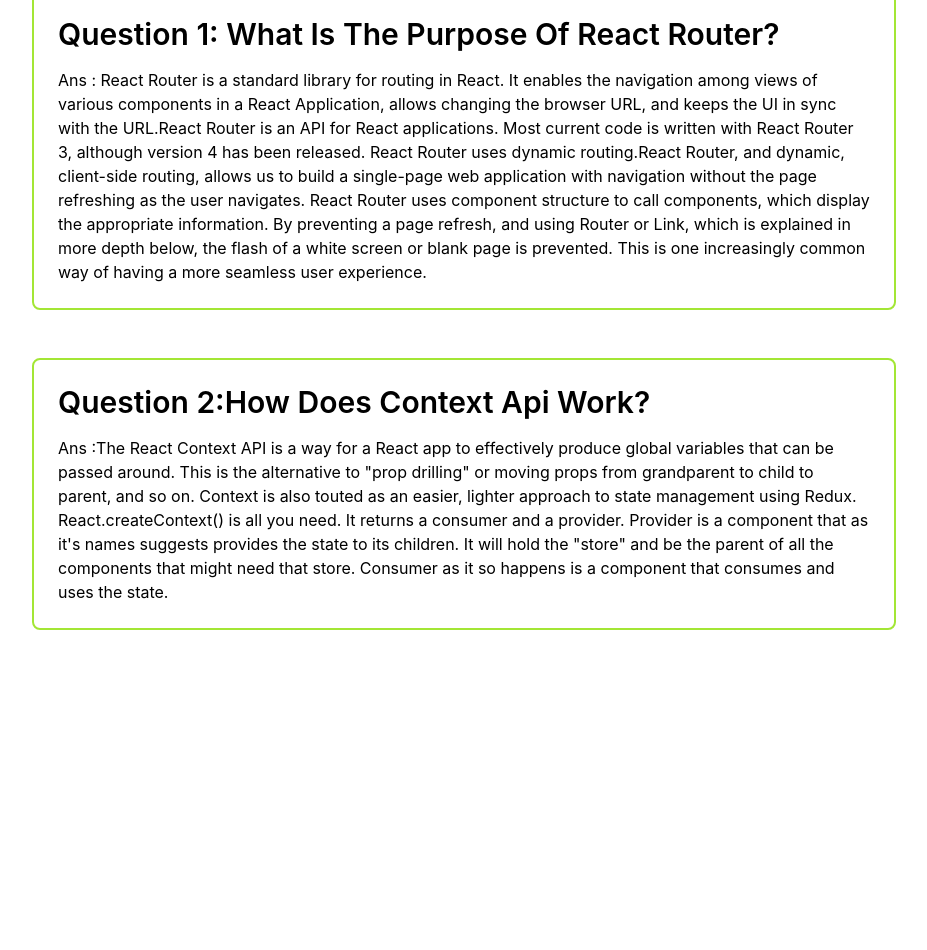
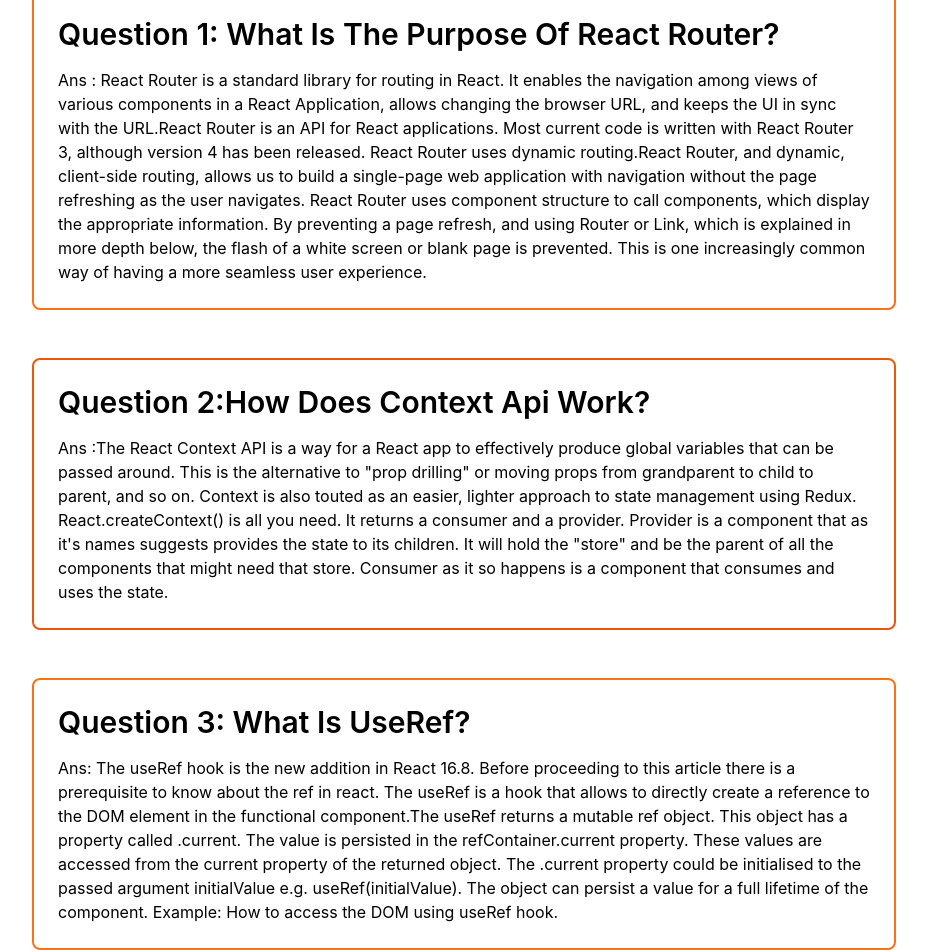
Before and after one commit to tuhin902/bug-buster, a React (Create React App) app: page /blogs in a window 1280 px wide. Shown: the part 338-1288 px from the top of the page, without its empty margins (96-1023 px from the left). Before the commit the page ends 968 px from the top, so only its background shows below. Built offline with nearby package versions, Linux system fonts and the light colour scheme.

Commit message:
blog 3rd answer added

```diff
--- a/src/components/Blogs/Blogs.js
+++ b/src/components/Blogs/Blogs.js
@@ -3,11 +3,11 @@
 const Blogs = () => {
     return (
         <div>
-            <h1 className="text-5xl text-center mt-16 font-bold text-lime-500">
+            <h1 className="text-5xl text-center mt-16 font-bold text-orange-600">
                 Our Queston is here
             </h1>
             <div className="ml-32 mt-32">
-                <div className="blog w-3/4 border-2 border-lime-400 rounded-lg p-6">
+                <div className="blog w-3/4 border-2 border-orange-500 rounded-lg p-6">
                     <h1 className="mb-4 text-3xl font-semibold">
                         Question 1: What Is The Purpose Of React Router?
                     </h1>
@@ -28,7 +28,7 @@
                         experience.
                     </p>
                 </div>
-                <div className="mt-12 blog  w-3/4 border-2 border-lime-400 rounded-lg p-6">
+                <div className="mt-12 blog  w-3/4 border-2 border-orange-600 rounded-lg p-6">
                     <h2 className="mb-4 text-3xl font-semibold">
                         {" "}
                         Question 2:How Does Context Api Work?
@@ -47,7 +47,25 @@
                         state.
                     </p>
                 </div>
-
+                <div className="mt-12 blog border-2 p-6 border-orange-500 rounded-lg  w-3/4">
+                    <h2 className="mb-4 text-3xl font-semibold">
+                        {" "}
+                        Question 3: What Is UseRef?
+                    </h2>
+                    <p className="letter">
+                        Ans: The useRef hook is the new addition in React 16.8. Before
+                        proceeding to this article there is a prerequisite to know about the
+                        ref in react. The useRef is a hook that allows to directly create a
+                        reference to the DOM element in the functional component.The useRef
+                        returns a mutable ref object. This object has a property called
+                        .current. The value is persisted in the refContainer.current
+                        property. These values are accessed from the current property of the
+                        returned object. The .current property could be initialised to the
+                        passed argument initialValue e.g. useRef(initialValue). The object
+                        can persist a value for a full lifetime of the component. Example:
+                        How to access the DOM using useRef hook.
+                    </p>
+                </div>
             </div>
         </div>
     );
```
